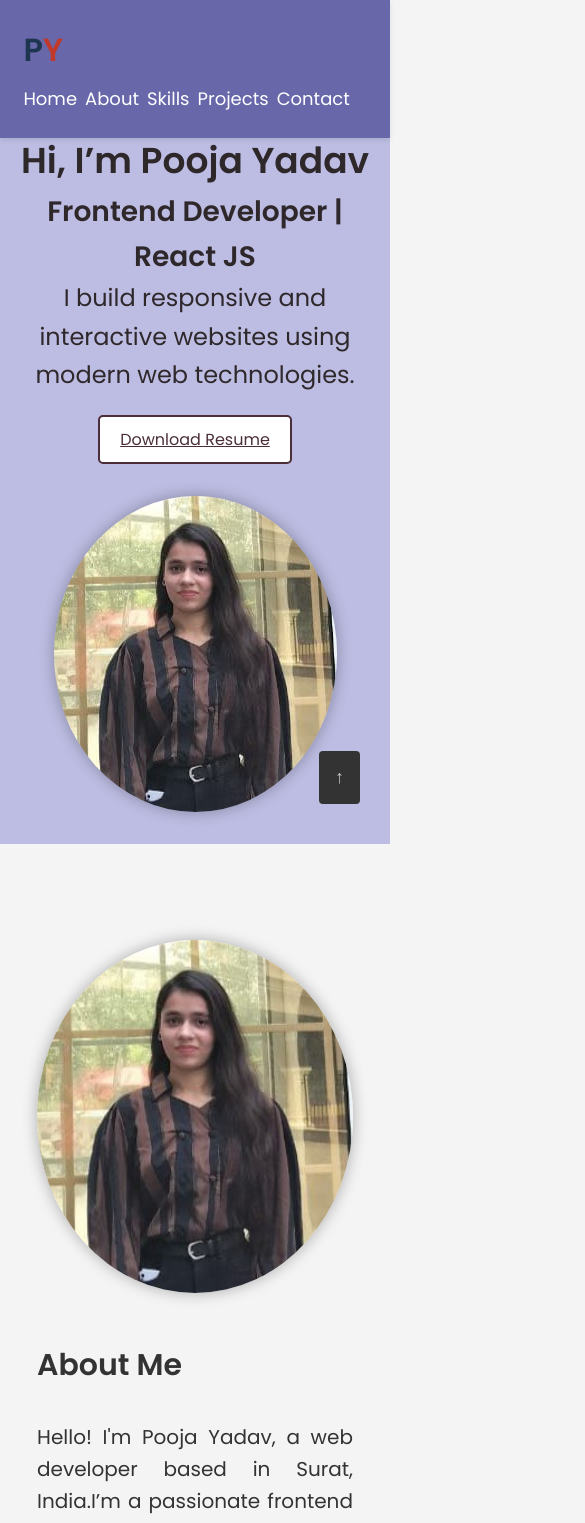
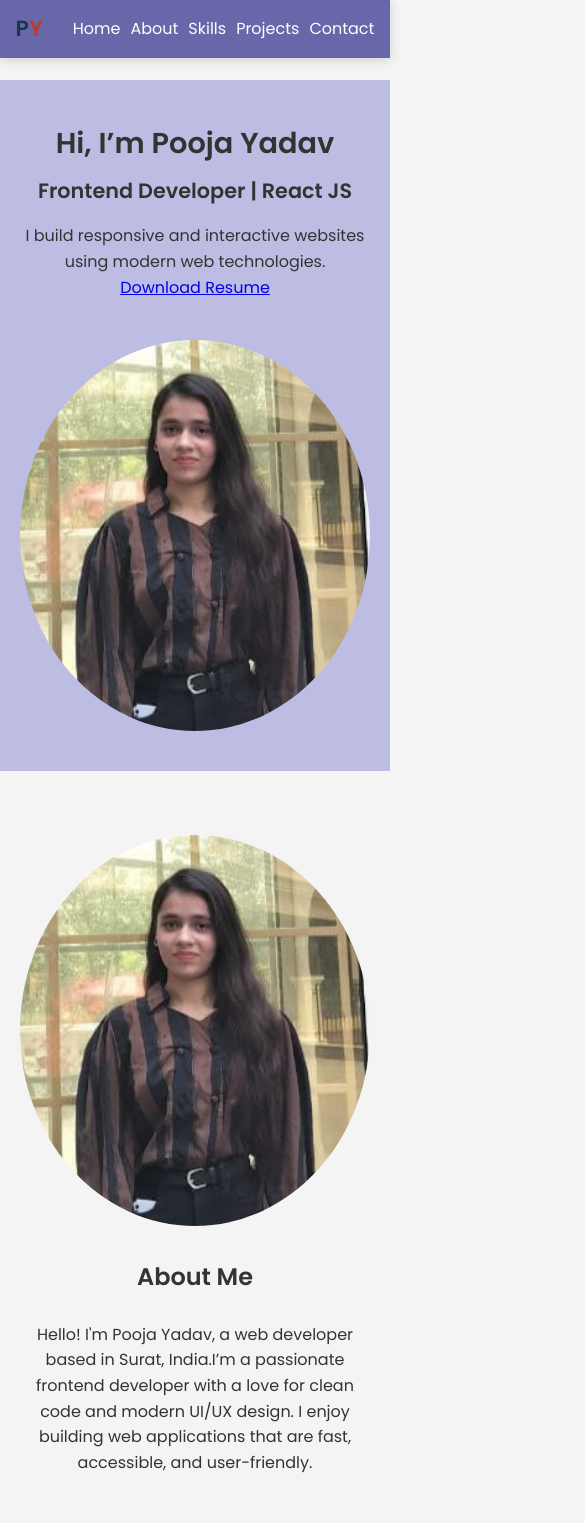
Before and after one commit to pooja1883/portfolio, a plain HTML site: page index.html in a window 390 px wide. Shown: the top 1523 px of the page, 585 px wide, since content can reach past the window. Drawn offline with Linux system fonts and the light colour scheme.

Commit message:
Update style.css

```diff
--- a/style.css
+++ b/style.css
@@ -6,33 +6,35 @@
 
 body {
   font-family: 'Poppins', sans-serif;
-  background-color: #F4F4F4;
-  color: #333333;
+  background: #F4F4F4;
+  color: #333;
   line-height: 1.6;
-  padding-top: 100px;
+  padding-top: 90px;
+}
+
+
+
+header {
+  background: rgb(103, 103, 170);
+  color: white;
+  position: fixed;
+  width: 100%;
+  top: 0;
+  z-index: 1000;
+  box-shadow: 0 2px 10px rgba(0,0,0,.15);
 }
 
 .container {
+  max-width: 1200px;
+  margin: auto;
   display: flex;
+  align-items: center;
   justify-content: space-between;
-  align-items: center;
-  padding: 1rem 5vw;
-  flex-wrap: wrap;
-}
-
-header {
-  background-color: rgb(103, 103, 170);
-  color: #F4F4F4;
-  position: fixed;
-  top: 0;
-  width: 100%;
-  z-index: 1000;
-  padding: 1rem 5vw;
-  box-shadow: 0 2px 5px rgba(0, 0, 0, 0.1);
+  padding: 1rem 5%;
 }
 
 .logo {
-  font-size: 32px;
+  font-size: 28px;
   font-weight: bold;
   white-space: nowrap;
 }
@@ -40,305 +42,187 @@ header {
 .nav-menu {
   list-style: none;
   display: flex;
-  gap: 18px;
-  font-size: 18px;
+  gap: 20px;
   flex-wrap: wrap;
 }
 
 .nav-menu a {
   color: white;
   text-decoration: none;
-  transition: color 0.3s;
+  font-weight: 500;
+  transition: .3s ease;
 }
 
 .nav-menu a:hover {
-  color: #B4D2C8;
+  color: #cfe5ff;
 }
 
+
+
 #hero {
-  display: flex;
-  justify-content: space-between;
+  display: grid;
+  grid-template-columns: 1fr 1fr;
+  gap: 2.5rem;
   align-items: center;
+  background: rgb(189,189,227);
   padding: 4rem 5%;
-  background: rgb(189, 189, 227);
-  color: #2e282b;
-  flex-wrap: wrap;
-  gap: 2rem;
 }
 
-.hero-left {
-  flex: 1;
-  min-width: 280px;
-  font-size: x-large;
+.hero-left h1 {
+  font-size: 2.4rem;
+  margin-bottom: .5rem;
 }
 
-.hero-right {
-  flex: 1;
-  min-width: 280px;
-  display: flex;
-  justify-content: center;
+.hero-left h3 {
+  font-size: 1.3rem;
+  margin-bottom: 1rem;
 }
 
-.hero-right .profile-img {
+.profile-img {
   width: 100%;
-  max-width: 400px;
-  height: auto;
+  max-width: 350px;
   border-radius: 50%;
   object-fit: cover;
-  box-shadow: 0 0 15px rgba(0, 0, 0, 0.3);
+  margin-inline: auto;
+  display: block;
 }
 
-.btn {
-  display: inline-block;
-  margin-top: 20px;
-  padding: 10px 20px;
-  background-color: white;
-  color: #4B2E39;
-  border: 2px solid #4B2E39;
-  cursor: pointer;
-  transition: all 0.3s ease;
-  font-size: 16px;
-  border-radius: 5px;
-}
 
-.btn:hover {
-  background-color: #4B2E39;
-  color: white;
-  transform: scale(1.05);
-}
 
 section {
   padding: 4rem 5%;
 }
 
-#about {
-  background-color: #F4F4F4;
-  color: #333333;
-}
-
 .about-container {
-  display: flex;
-  align-items: center;
-  justify-content: space-between;
-  flex-wrap: wrap;
-  gap: 40px;
-  padding: 2rem 5%;
-}
-
-.about-left {
-  flex: 1;
-  text-align: center;
+  display: grid;
+  grid-template-columns: 1fr 1.5fr;
+  gap: 2rem;
 }
 
 .profile-img1 {
-   width: 100%;
-  max-width: 400px;
-  height: auto;
+  width: 100%;
+  max-width: 350px;
   border-radius: 50%;
-  object-fit: cover;
-  box-shadow: 0 0 15px rgba(0, 0, 0, 0.3);
-}
-
-.about-right {
-  flex: 2;
-  min-width: 300px;
-  font-size: 20px;
-  text-align: justify;
+  display: block;
+  margin-inline: auto;
 }
 
 .skills-table {
   width: 100%;
   border-collapse: collapse;
-  font-size: 20px;
-  margin-top: 30px;
-
 }
 
 .skills-table th,
 .skills-table td {
+  padding: 12px;
   border: 1px solid #ccc;
-  padding: 12px 16px;
-  text-align: left;
-  vertical-align: middle;
-
 }
 
 .bar-container {
-  background-color: #eee;
+  background: #eee;
   border-radius: 20px;
   overflow: hidden;
-  height: 20px;
-  width: 100%;
 }
 
 .bar-fill {
-  background-color: #4B2E39;
+  background: #4B2E39;
   color: white;
-  height: 100%;
   text-align: right;
   padding-right: 8px;
-  line-height: 20px;
-  font-size: 0.85rem;
-  border-radius: 20px;
+  height: 100%;
 }
 
-#projects .project-grid {
+
+
+.project-grid {
   display: grid;
-  grid-template-columns: repeat(auto-fit, minmax(250px, 1fr));
-  gap: 2rem;
-  margin-top: 30px;
+  grid-template-columns: repeat(auto-fit, minmax(260px, 1fr));
+  gap: 1.5rem;
 }
 
 .card {
-  background: #ffffff;
-  padding: 20px;
+  background: white;
   border-radius: 10px;
-  box-shadow: 0 0 10px rgba(0, 0, 0, 0.1);
-  text-align: center;
-  transition: transform 0.3s ease, box-shadow 0.3s ease;
+  padding: 15px;
 }
 
-.card:hover {
-  transform: translateY(-5px);
-  box-shadow: 0 8px 20px rgba(0, 0, 0, 0.15);
-}
 
-.card img {
-  width: 100%;
-  height: 200px;
-  object-fit: cover;
-  display: block;
-  border-radius: 10px;
-  margin-bottom: 15px;
-}
 
-#contact .contact-container {
-  display: flex;
+.contact-container {
+  display: grid;
+  grid-template-columns: 1fr 1fr;
   gap: 2rem;
-  flex-wrap: wrap;
-  margin-top: 30px;
-}
-
-#contact form {
-  flex: 1;
-  display: flex;
-  flex-direction: column;
-  gap: 1rem;
-  margin-top: 30px;
 }
 
 #contact input,
 #contact textarea {
+  width: 100%;
   padding: 10px;
   border: 1px solid #ccc;
-  width: 100%;
-  font-size: 20px;
 }
 
-.contact-info {
-  flex: 1;
-  font-size: 20px;
-}
 
-.scroll-to-top {
-  position: fixed;
-  bottom: 40px;
-  right: 30px;
-  background-color: #333;
-  color: rgb(206, 200, 200);
-  padding: 12px 16px;
-  font-size: 18px;
-  border-radius: 4px;
-  text-decoration: none;
-  z-index: 99;
-}
-
-.scroll-to-top:hover {
-  background-color: #555;
-}
-
-body:has(:not(#top):target) .scroll-to-top {
-  display: block;
-}
 
 footer {
   text-align: center;
-  background-color: rgb(103, 103, 170);
+  background: rgb(103,103,170);
   color: white;
-  padding: 1.5rem 5%;
-  font-size: 20px;
+  padding: 1.2rem;
 }
 
 
-@media (max-width: 768px) {
-  .container {
-    flex-direction: row;
-    justify-content: space-between;
-    padding: 1rem 4vw;
+
+@media (max-width: 900px) {
+
+  #hero {
+    grid-template-columns: 1fr;
+    text-align: center;
   }
 
-  header {
-    padding: 1rem 4vw;
+  .about-container {
+    grid-template-columns: 1fr;
+    text-align: center;
+  }
+
+  .contact-container {
+    grid-template-columns: 1fr;
+  }
+
+  .skills-table {
+    font-size: 15px;
+  }
+}
+
+
+
+@media (max-width: 480px) {
+
+  body {
+    padding-top: 80px;
+  }
+
+  .container {
+    padding: .7rem 4%;
+  }
+
+  .logo {
+    font-size: 22px;
   }
 
   .nav-menu {
-    flex-direction: row;
-    flex-wrap: wrap;
     justify-content: center;
     gap: 10px;
-    margin-top: 10px;
   }
 
   #hero {
-    flex-direction: column;
-    text-align: center;
-    padding: 2rem 3%;
+    padding: 2.5rem 4%;
   }
 
-  .hero-left {
-    max-width: 100%;
-    padding-right: 0;
-  }
-
-  .hero-right .profile-img {
-    max-width: 300px;
-    height: auto;
+  .hero-left h1 {
+    font-size: 1.8rem;
   }
 
   .skills-table {
-    font-size: 16px;
-  }
-
-  .skills-table th,
-  .skills-table td {
-    padding: 10px 12px;
+    font-size: 13px;
   }
 }
-
-@media (max-width: 480px) {
-  .container {
-    flex-direction: row;
-    justify-content: space-between;
-    padding: 0.75rem 3vw;
-  }
-
-  header {
-    padding: 0.75rem 3vw;
-  }
-
-  .nav-menu {
-    flex-direction: row;
-    flex-wrap: wrap;
-    justify-content: center;
-    gap: 8px;
-  }
-
-  .skills-table {
-    font-size: 14px;
-  }
-
-  .skills-table th,
-  .skills-table td {
-    padding: 8px 10px;
-  }
-}
```
